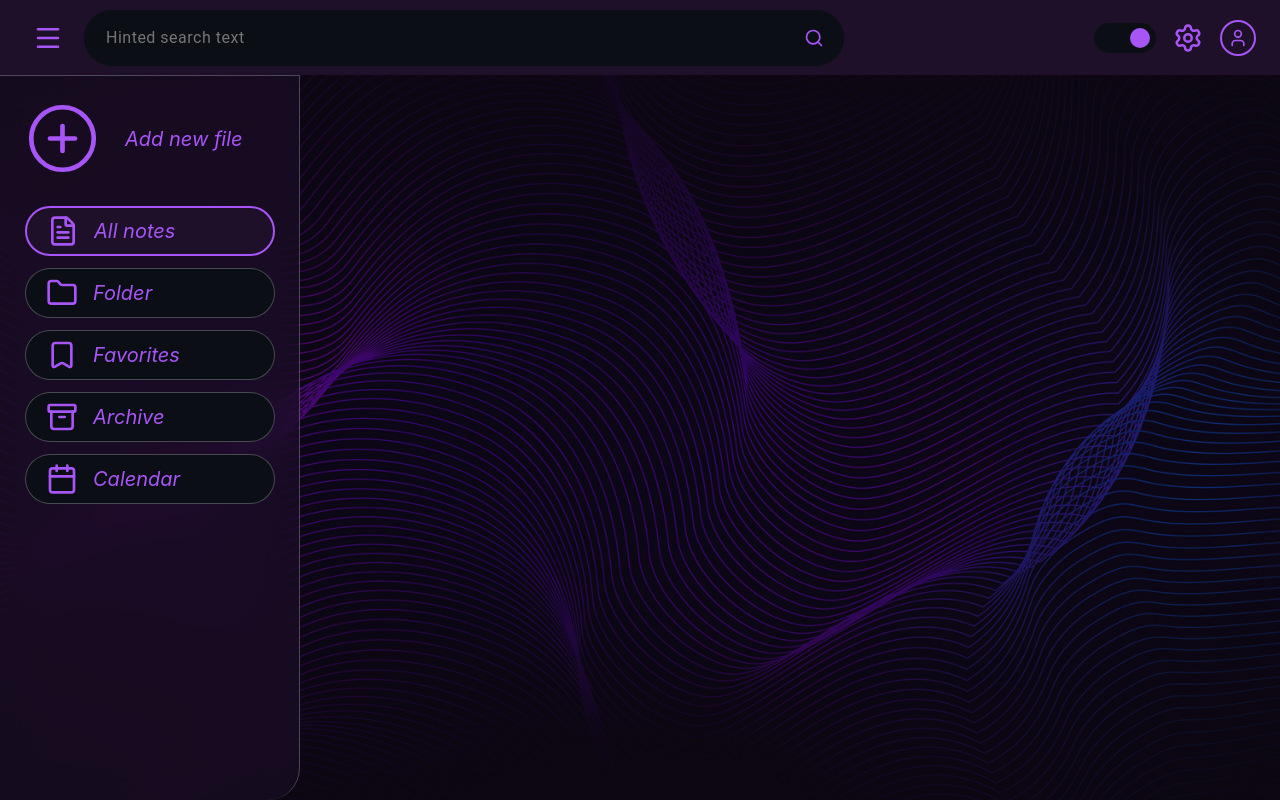
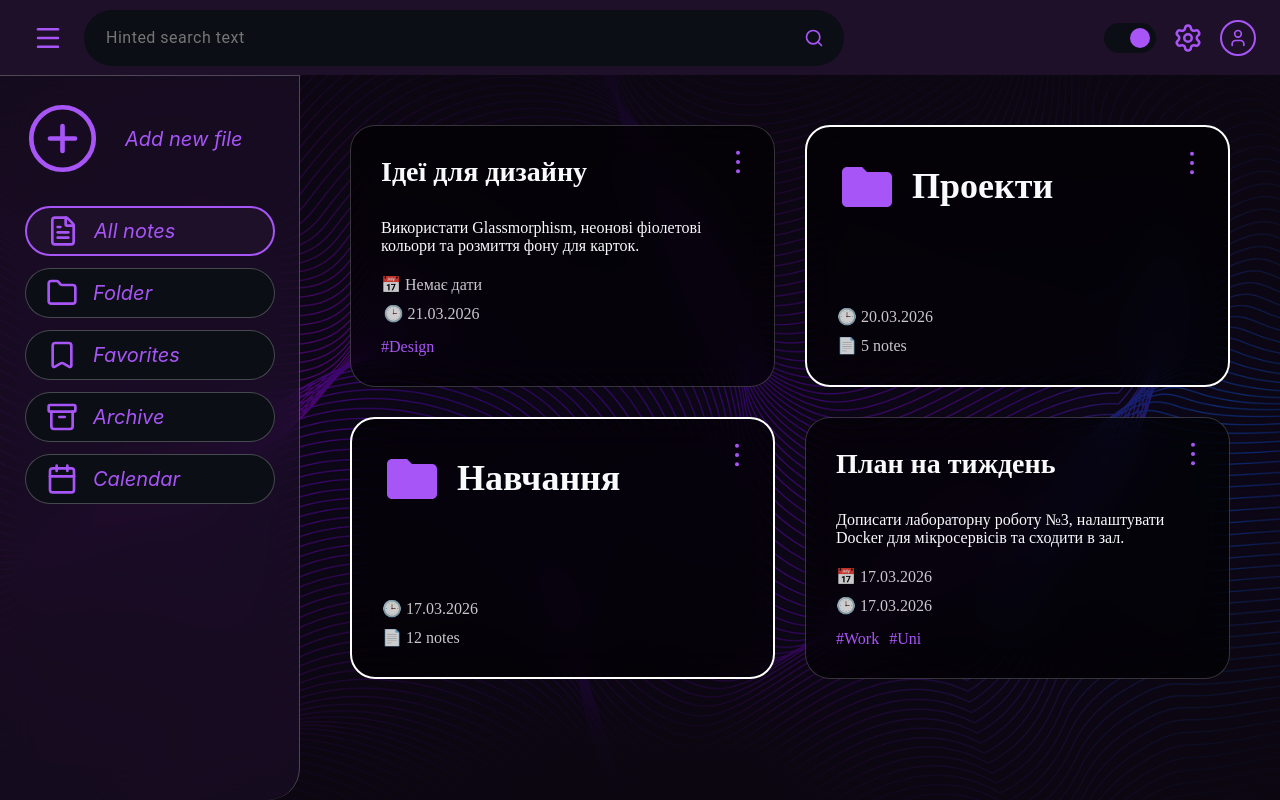
Before and after one commit to Andriy2444/NotesWebSite, a React (Vite) app in the folder frontend/: page / in a window 1280 px wide. Built offline with nearby package versions, Linux system fonts and the light colour scheme; no server answers.

Commit message:
Add WorkSpace and fix css

```diff
--- a/frontend/package.json
+++ b/frontend/package.json
@@ -10,6 +10,7 @@
     "preview": "vite preview"
   },
   "dependencies": {
+    "axios": "^1.13.6",
     "lucide-react": "^0.577.0",
     "react": "^19.2.4",
     "react-dom": "^19.2.4",
--- a/frontend/src/components/LeftBar/LeftPanel.css
+++ b/frontend/src/components/LeftBar/LeftPanel.css
@@ -1,4 +1,7 @@
 .left-panel {
+    position: fixed;
+    top: 75px;
+    left: 0;
     box-sizing: border-box;
     display: flex;
     flex-direction: column;
@@ -16,7 +19,6 @@
     border-radius: 0px 0px 32px 0px;
     transition: transform 0.3s cubic-bezier(0.4, 0, 0.2, 1), opacity 0.3s ease;
     z-index: 999;
-    transform: translateX(0);
 }
 
 .left-panel.open {
@@ -140,6 +142,7 @@
         border-radius: 0;
         align-items: center;
         background: var(--color-bg-dark);
+        top: 64px;
     }
 
     .add-file-section {
--- a/frontend/src/components/Topbar/TopBar.css
+++ b/frontend/src/components/Topbar/TopBar.css
@@ -96,7 +96,7 @@
     justify-content: flex-end;
     align-items: center;
     padding: 0 6px;
-    width: 50px;
+    width: 40px;
     height: 30px;
     background: #0B0E14;
     border-radius: 100px;
@@ -128,7 +128,6 @@
     .topbar {
         height: 64px;
         padding: 0 12px;
-        position: relative;
     }
 
     .topbar-left.active, .topbar-right.active {
--- /dev/null
+++ b/frontend/src/components/WorkSpace/WorkSpace.css
@@ -0,0 +1,136 @@
+.workspace-grid {
+    display: grid;
+    flex: 1;
+    grid-template-columns: repeat(auto-fill, minmax(350px, 1fr));
+    gap: 30px;
+    padding: 50px;
+    justify-items: center;
+}
+
+.card-box {
+    position: relative;
+    box-sizing: border-box;
+    width: 100%;
+    min-height: 250px;
+    height: auto;
+    border-radius: 25px;
+    backdrop-filter: blur(20px);
+    color: var(--color-white, #fff);
+    transition: transform 0.2s ease;
+    display: flex;
+    flex-direction: column;
+    padding: 30px;
+}
+
+.card-title {
+    margin: 0;
+}
+
+.card-box:hover {
+    transform: scale(1.02);
+}
+
+.more-vert-btn {
+    position: absolute;
+    top: 20px;
+    right: 20px;
+    background: none;
+    border: none;
+    color: var(--color-purple, #a855f7);
+    cursor: pointer;
+    padding: 0;
+    z-index: 5;
+}
+
+.folder-variant {
+    background: var(--color-overlay-dark);
+    border: 2px solid #fff;
+    display: flex;
+    flex-direction: column;
+    align-items: flex-start;
+}
+
+.folder-icon-area {
+    display: flex;
+    align-items: center;
+    gap: 15px;
+    width: 100%;
+    margin-bottom: 25px;
+}
+
+.folder-icon-area svg {
+    flex-shrink: 0;
+    width: 60px;
+    height: 60px;
+}
+
+.folder-variant .card-title {
+    font-weight: 700;
+    font-size: 36px;
+    line-height: 1.1;
+    margin: 0;
+    white-space: nowrap;
+    overflow: hidden;
+    text-overflow: ellipsis;
+    flex: 1;
+}
+
+.note-variant {
+    background: var(--color-overlay-dark);
+    border: 1px solid rgba(255, 255, 255, 0.2);
+    text-align: center;
+    align-items: flex-start;
+}
+
+.note-variant .card-title {
+    font-size: 28px;
+    margin-bottom: 15px;
+}
+
+.card-text-content {
+    width: 100%;
+    font-weight: 300;
+    font-size: 16px;
+    margin-bottom: 20px;
+    display: -webkit-box;
+    -webkit-line-clamp: 2;
+    -webkit-box-orient: vertical;
+    text-overflow: ellipsis;
+    overflow: hidden;
+    text-align: left;
+}
+
+.card-meta-block {
+    display: flex;
+    flex-direction: column;
+    gap: 10px;
+    font-weight: 300;
+    font-size: 16px;
+    opacity: 0.8;
+    margin-top: auto;
+}
+
+.card-tags {
+    margin-top: 15px;
+    display: flex;
+    flex-wrap: wrap;
+    gap: 10px;
+    color: var(--color-purple, #a855f7);
+    font-size: 16px;
+}
+
+@media (max-width: 768px) {
+    .workspace-grid {
+        padding: 20px;
+        grid-template-columns: 1fr;
+    }
+
+    .folder-variant .card-title {
+        font-size: 28px;
+    }
+
+    .folder-icon-area svg {
+        width: 45px;
+        height: 45px;
+    }
+}
--- /dev/null
+++ b/frontend/src/components/WorkSpace/WorkSpace.tsx
@@ -0,0 +1,181 @@
+import React, { useEffect, useState } from 'react';
+import axios from 'axios';
+import './WorkSpace.css';
+
+interface Tag {
+  tag: {
+    name: string;
+  };
+}
+
+interface NoteItem {
+  id: string;
+  title: string;
+  content: string;
+  noteDate: string | null;
+  folderId: string | null;
+  createdAt: string;
+  updatedAt?: string;
+  tags: Tag[];
+  type: 'note';
+}
+
+interface FolderItem {
+  id: string;
+  name: string;
+  createdAt: string;
+  updatedAt?: string;
+  _count?: {
+    notes: number;
+  };
+  type: 'folder';
+}
+
+type WorkspaceItem = NoteItem | FolderItem;
+
+const MOCK_DATA: WorkspaceItem[] = [
+  {
+    id: '1',
+    type: 'folder',
+    name: 'Навчання',
+    createdAt: new Date().toISOString(),
+    _count: { notes: 12 },
+  },
+  {
+    id: '2',
+    type: 'note',
+    title: 'План на тиждень',
+    content: 'Дописати лабораторну роботу №3, налаштувати Docker для мікросервісів та сходити в зал.',
+    noteDate: new Date().toISOString(),
+    folderId: null,
+    createdAt: new Date().toISOString(),
+    tags: [{ tag: { name: 'Work' } }, { tag: { name: 'Uni' } }],
+  },
+  {
+    id: '3',
+    type: 'folder',
+    name: 'Проекти',
+    createdAt: new Date('2026-03-20').toISOString(),
+    _count: { notes: 5 },
+  },
+  {
+    id: '4',
+    type: 'note',
+    title: 'Ідеї для дизайну',
+    content: 'Використати Glassmorphism, неонові фіолетові кольори та розмиття фону для карток.',
+    noteDate: null,
+    folderId: '3',
+    createdAt: new Date('2026-03-21').toISOString(),
+    tags: [{ tag: { name: 'Design' } }],
+  }
+];
+
+const MoreVert: React.FC = () => (
+  <button className="more-vert-btn" aria-label="Options">
+    <svg width="32" height="32" viewBox="0 0 24 24" fill="none">
+      <circle cx="12" cy="5" r="1.5" fill="currentColor"/>
+      <circle cx="12" cy="12" r="1.5" fill="currentColor"/>
+      <circle cx="12" cy="19" r="1.5" fill="currentColor"/>
+    </svg>
+  </button>
+);
+
+const NoteBlock: React.FC<{ data: NoteItem }> = ({ data }) => {
+  const dateStr = data.noteDate
+    ? new Date(data.noteDate).toLocaleDateString('uk-UA')
+    : 'Немає дати';
+
+  return (
+    <div className="card-box note-variant">
+      <MoreVert />
+      <h2 className="card-title">{data.title}</h2>
+      <p className="card-text-content">{data.content}</p>
+
+      <div className="card-meta-block">
+        <span>📅 {dateStr}</span>
+        <span>🕒 {new Date(data.createdAt).toLocaleDateString('uk-UA')}</span>
+      </div>
+
+      <div className="card-tags">
+        {data.tags?.map((t, i) => (
+          <span key={i}>#{t.tag.name}</span>
+        ))}
+      </div>
+    </div>
+  );
+};
+
+const FolderBlock: React.FC<{ data: FolderItem }> = ({ data }) => {
+  return (
+    <div className="card-box folder-variant">
+      <MoreVert />
+
+      <div className="folder-icon-area">
+        <svg width="60" height="60" viewBox="0 0 24 24" fill="var(--color-purple)">
+          <path d="M10 4H4c-1.1 0-1.99.9-1.99 2L2 18c0 1.1.9 2 2 2h16c1.1 0 2-.9 2-2V8c0-1.1-.9-2-2-2h-8l-2-2z"/>
+        </svg>
+        <h2 className="card-title folder-title-adjust">{data.name}</h2>
+      </div>
+
+      <div className="card-meta-block">
+        <span>🕒 {new Date(data.createdAt).toLocaleDateString('uk-UA')}</span>
+        <span>📄 {data._count?.notes || 0} notes</span>
+      </div>
+    </div>
+  );
+};
+
+export const WorkSpace: React.FC = () => {
+  const [items, setItems] = useState<WorkspaceItem[]>([]);
+  const [loading, setLoading] = useState<boolean>(true);
+
+  useEffect(() => {
+    const fetchWorkspaceData = async () => {
+      try {
+        const token = localStorage.getItem('token');
+        const config = { headers: { Authorization: `Bearer ${token}` } };
+
+        const [foldersRes, notesRes] = await Promise.all([
+          axios.get<FolderItem[]>('http://localhost:3000/folders', config),
+          axios.get<NoteItem[]>('http://localhost:3000/notes', config)
+        ]);
+
+        const folders = foldersRes.data.map(f => ({ ...f, type: 'folder' as const }));
+        const notes = notesRes.data.map(n => ({ ...n, type: 'note' as const }));
+
+        const combined = [...folders, ...notes].sort((a, b) =>
+          new Date(b.createdAt).getTime() - new Date(a.createdAt).getTime()
+        );
+
+        setItems(combined);
+      } catch (err) {
+        console.warn('API error → using MOCK_DATA');
+        console.error(err);
+
+        setItems(
+          [...MOCK_DATA].sort((a, b) =>
+            new Date(b.createdAt).getTime() - new Date(a.createdAt).getTime()
+          )
+        );
+      } finally {
+        setLoading(false);
+      }
+    };
+
+    fetchWorkspaceData();
+  }, []);
+
+  if (loading) return <div className="loader">Loading...</div>;
+
+  return (
+    <>
+      <div className="workspace-grid">
+        {items.map((item) =>
+          item.type === 'folder'
+            ? <FolderBlock key={item.id} data={item} />
+            : <NoteBlock key={item.id} data={item} />
+        )}
+      </div>
+    </>
+  );
+};
--- /dev/null
+++ b/frontend/src/pages/Home/HomePage.css
@@ -0,0 +1,47 @@
+.page {
+  height: 100vh;
+  display: flex;
+  flex-direction: column;
+}
+
+.content {
+  display: flex;
+  flex: 1;
+}
+
+.work-space {
+  flex: 1;
+  background: #111;
+}
+
+.content-wrapper {
+    display: flex;
+    position: relative;
+    width: 100%;
+}
+
+.main-content {
+    flex-grow: 1;
+    transition: margin-left 0.3s cubic-bezier(0.4, 0, 0.2, 1);
+    min-height: calc(100vh - 75px);
+    width: 100%;
+}
+
+/* Коли сайдбар відкритий, контент відсувається на 300px (ширина LeftPanel) */
+.main-content.sidebar-open {
+    margin-left: 300px;
+}
+
+/* Коли закритий — займає весь простір */
+.main-content.sidebar-closed {
+    margin-left: 0;
+}
+
+/* Адаптація для мобільних: там LeftPanel зазвичай перекриває контент (overlay),
+   тому margin-left не потрібен */
+@media (max-width: 768px) {
+    .main-content.sidebar-open,
+    .main-content.sidebar-closed {
+        margin-left: 0;
+    }
+}
--- a/frontend/src/pages/Home/HomePage.tsx
+++ b/frontend/src/pages/Home/HomePage.tsx
@@ -1,6 +1,8 @@
 import { TopBar } from "../../components/Topbar/TopBar.tsx";
 import { LeftPanel } from "../../components/LeftBar/LeftPanel.tsx";
 import { useState } from "react";
+import { WorkSpace } from "../../components/WorkSpace/WorkSpace.tsx";
+import "./HomePage.css"
 
 function HomePage() {
   const [isSidebarOpen, setIsSidebarOpen] = useState(true);
@@ -11,11 +13,16 @@ function HomePage() {
 
   return (
     <div>
-      <TopBar onToggleMenu={toggleSidebar} />
-      <LeftPanel isOpen={isSidebarOpen}
-                 onSelectMenuItem={() => {
-                    if (window.innerWidth <= 768) setIsSidebarOpen(false);
-                 }} />
+      <TopBar onToggleMenu={toggleSidebar}/>
+      <div className="content">
+        <LeftPanel isOpen={isSidebarOpen}
+                   onSelectMenuItem={() => {
+                     if (window.innerWidth <= 768) setIsSidebarOpen(false);
+                   }}/>
+        <main className={`main-content ${isSidebarOpen ? 'sidebar-open' : 'sidebar-closed'}`}>
+          <WorkSpace />
+        </main>
+      </div>
     </div>
   );
 }
```
Also changed, not shown: 1 other file (tests, documents, lock files or other folders).
